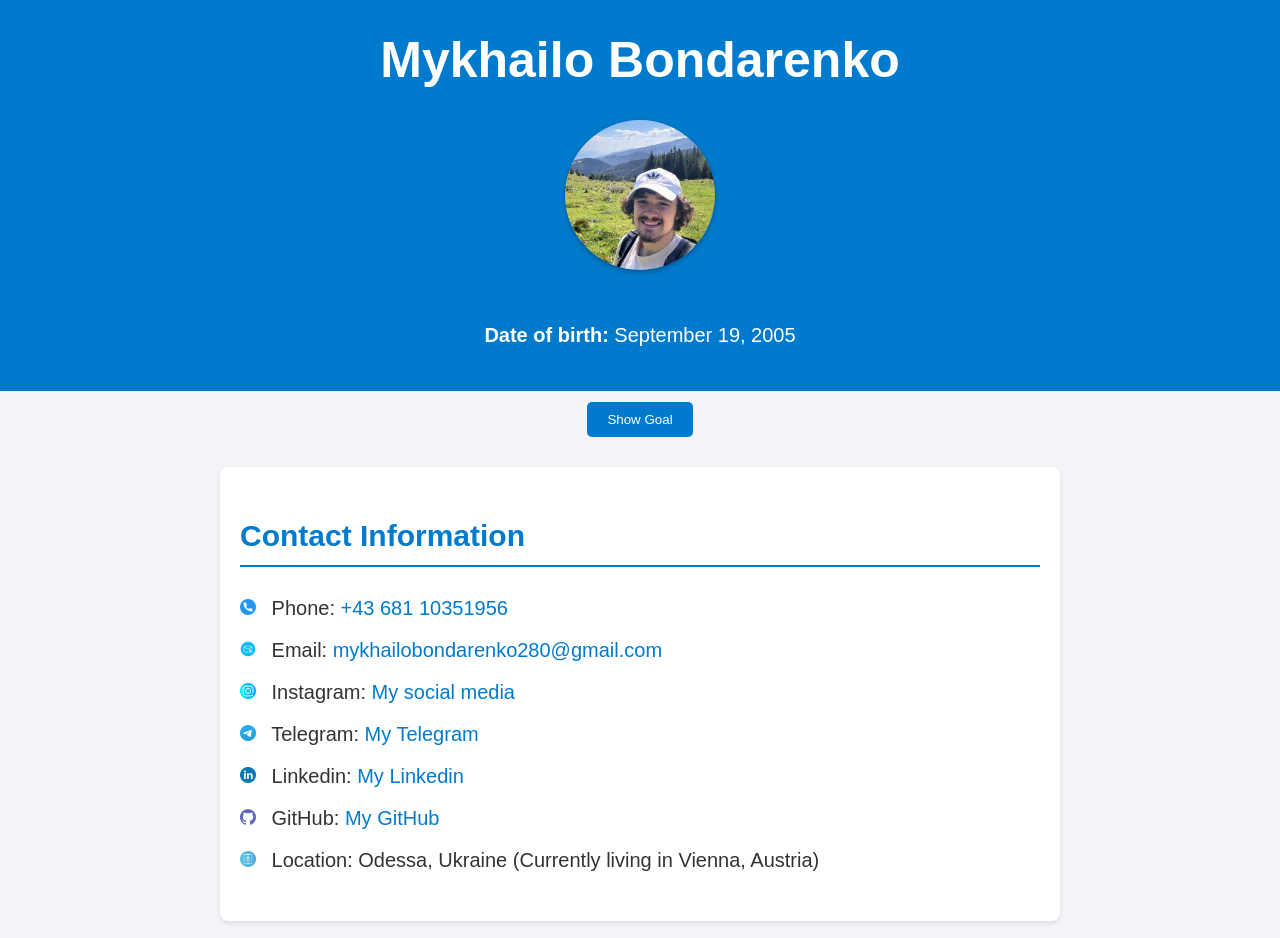
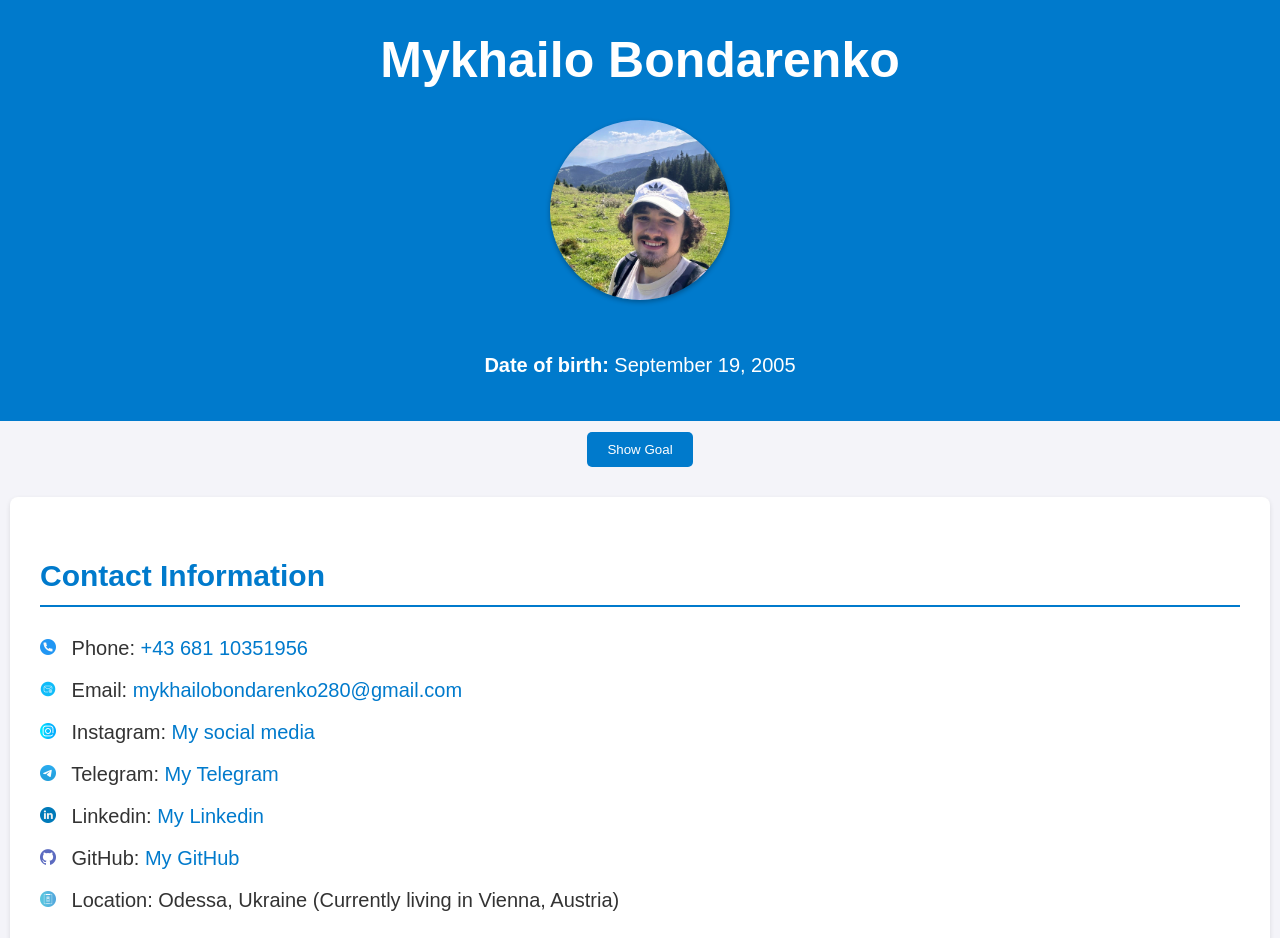
Before and after one commit to Mykhailo190905/resume, a plain HTML site: page index.html in a window 1280 px wide. Shown: the top 938 px of the page. Drawn offline with Linux system fonts and the light colour scheme.

Commit message:
chahnges

```diff
--- a/style.css
+++ b/style.css
@@ -118,35 +118,9 @@ section {
     }
 }
 
-
-header {
-    background: #007acc;
-    color: white;
-    padding: 20px;
-    text-align: center;
-}
-
 header h1 {
     margin: 0;
     font-size: 2.5em;
-}
-
-header .profile-photo {
-    margin: 20px auto;
-    width: 150px;
-    height: 150px;
-    border-radius: 50%;
-    object-fit: cover;
-    box-shadow: 0 2px 5px rgba(0, 0, 0, 0.3);
-}
-
-section {
-    padding: 20px;
-    margin: 20px auto;
-    max-width: 800px;
-    background: white;
-    border-radius: 8px;
-    box-shadow: 0 2px 5px rgba(0, 0, 0, 0.1);
 }
 
 section h2 {
```
